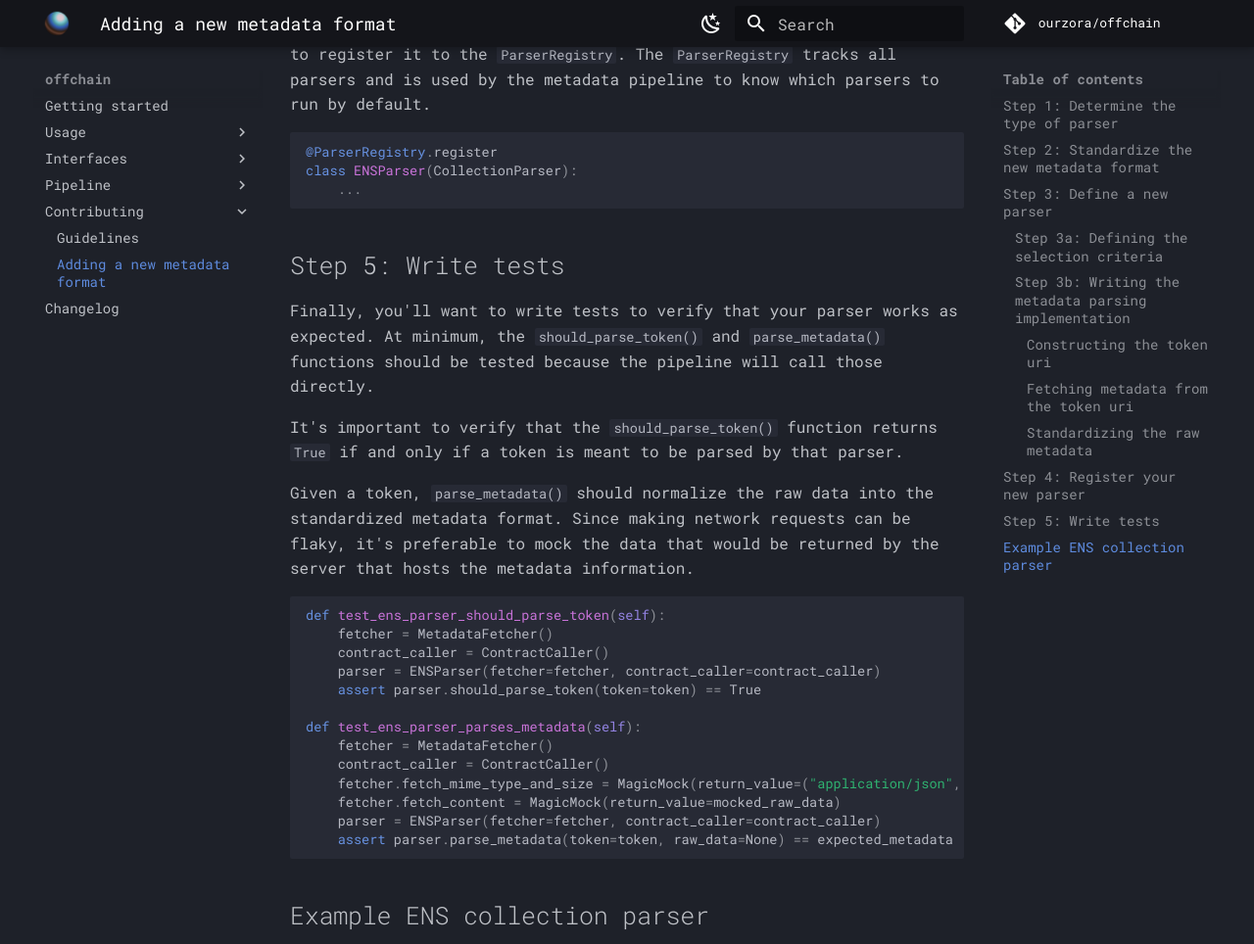
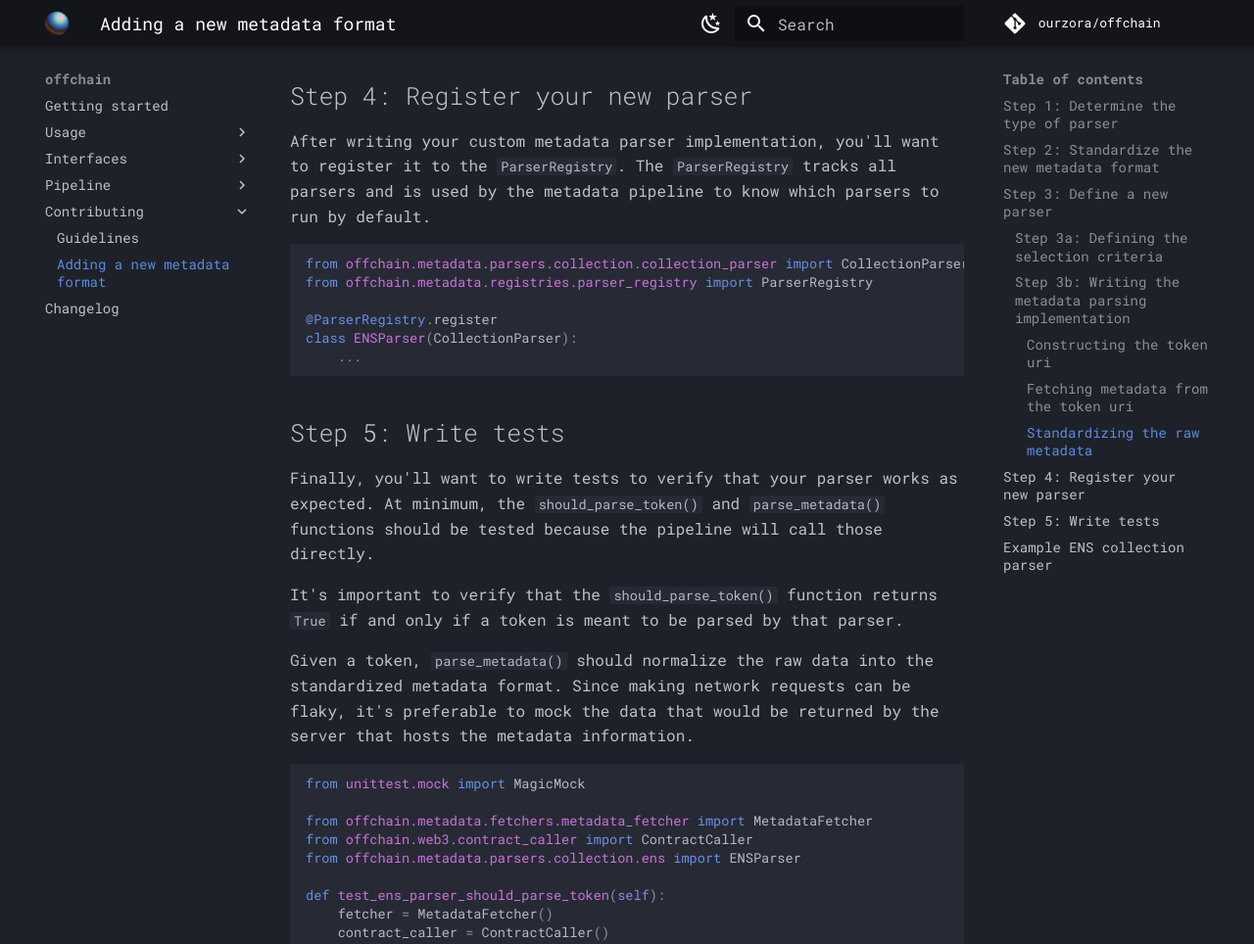
Before and after one commit to ourzora/offchain, an MkDocs documentation site: the page built from docs/contributing/metadata_tutorial.md, in a window 1280 px wide and 1400 px high, scrolled down 4134 px, cut to the strip 0-964 px from the top of the window. Shown: the whole strip at 98% size. Built offline with MkDocs 1.6.1 and Material for MkDocs 9.7.7, drawn with Linux system fonts in a browser that asks for light colours; comment, search, counter and statistics services are not loaded; some of the changed text lies outside the part shown.

Commit message:
Fix imports in examples

````diff
--- a/docs/contributing/metadata_tutorial.md
+++ b/docs/contributing/metadata_tutorial.md
@@ -65,7 +65,10 @@ For a collection parser, the selection criteria are the collection addresses tha
 For a schema parser, you will need to override the `should_parse_token()` method of `BaseParser` to implement selection logic based on the shape of the metadata. For example, if the new metadata schema contains a unique field, you could do something like this:
 
 ```python
+from typing import Optional
+
 from offchain.metadata.models.token import Token
+from offchain.metadata.parsers.schema.schema_parser import SchemaParser
 
 class NewSchemaParser(SchemaParser):
     def should_parse_token(self, token: Token, raw_data: Optional[dict], *args, **kwargs) -> bool:
@@ -109,7 +112,10 @@ raw_data = fetcher.fetch_content(uri)
 Once you've fetched the raw metadata from the token uri, you can reshape it into the standardized metadata format. For instance, extracting `attributes` from the raw ENS metadata JSON may look something like this:
 
 ```python
-def parse_attributes(self, raw_data: dict) -> Optional[list[Attribute]]:
+from typing import Optional
+from offchain.metadata.models.metadata import Attribute, Metadata
+
+def parse_attributes(raw_data: dict) -> Optional[list[Attribute]]:
     attributes = raw_data.get("attributes")
     if not attributes or not isinstance(attributes, list):
         return
@@ -138,6 +144,9 @@ Metadata(
 After writing your custom metadata parser implementation, you'll want to register it to the `ParserRegistry`. The `ParserRegistry` tracks all parsers and is used by the metadata pipeline to know which parsers to run by default.
 
 ```python
+from offchain.metadata.parsers.collection.collection_parser import CollectionParser
+from offchain.metadata.registries.parser_registry import ParserRegistry
+
 @ParserRegistry.register
 class ENSParser(CollectionParser):
     ...
@@ -152,6 +161,12 @@ It's important to verify that the `should_parse_token()` function returns `True`
 Given a token, `parse_metadata()` should normalize the raw data into the standardized metadata format. Since making network requests can be flaky, it's preferable to mock the data that would be returned by the server that hosts the metadata information.
 
 ```python
+from unittest.mock import MagicMock
+
+from offchain.metadata.fetchers.metadata_fetcher import MetadataFetcher
+from offchain.web3.contract_caller import ContractCaller
+from offchain.metadata.parsers.collection.ens import ENSParser
+
 def test_ens_parser_should_parse_token(self):
     fetcher = MetadataFetcher()
     contract_caller = ContractCaller()
````
Also changed, not shown: other parts of docs/contributing/metadata_tutorial.md (+1 -1 lines).
